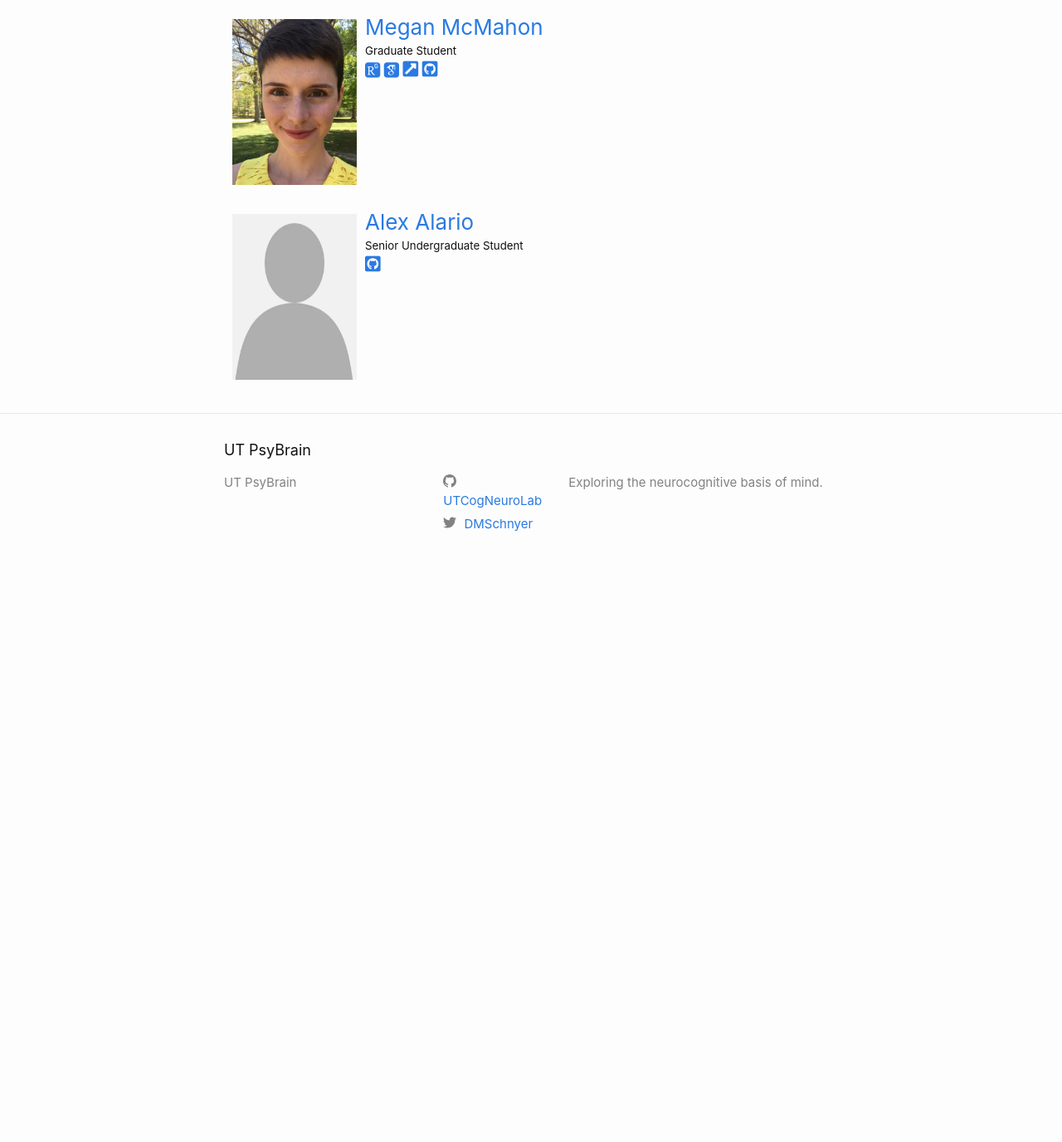
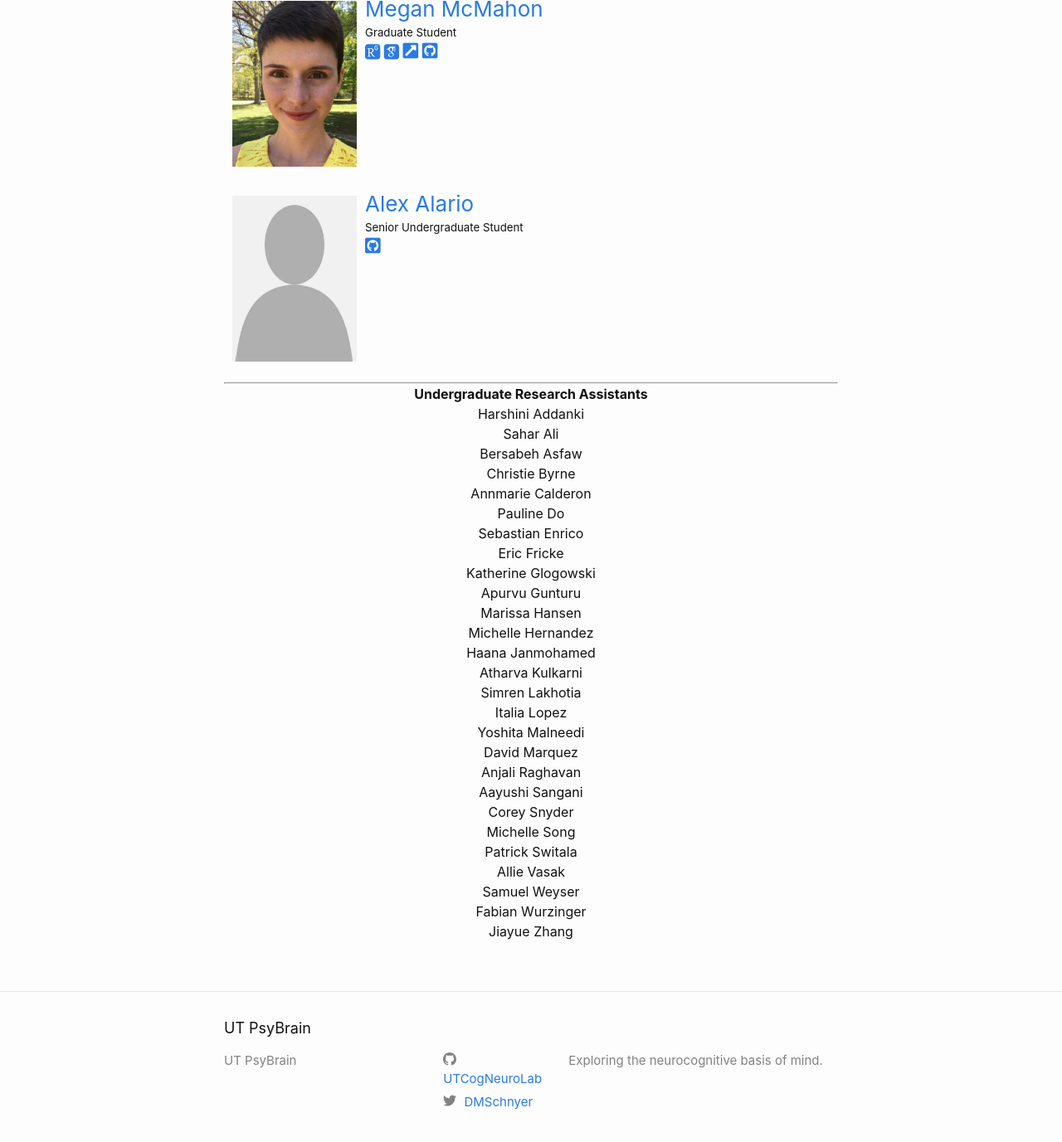
Before and after one commit to UTCogNeuroLab/UTCogNeuroLab.github.io, a Jekyll site: the page built from people.md, in a window 1280 px wide and 1400 px high, scrolled down 2465 px. Shown: the top 1377 px of the window at 83% size. Built offline with Jekyll 4.4.1, drawn with Linux system fonts in a browser that asks for light colours; nearby versions of some CDN libraries; some web fonts are replaced; before the commit the page ends 3168 px from its top, so only the background shows below that; some of the changed text lies outside the part shown.

Commit message:
Adding RAs and changing the line breaks on People tab

```diff
--- a/people.md
+++ b/people.md
@@ -7,26 +7,10 @@ permalink: /people/
 <center><strong><font size="15"> Meet our team! </font></strong></center>
 
 ![Team picture](/assets/team.jpg)
-____________________________________________________________________________________________________________________________________________________________________________________________________________________________________________________________________________________________________________________________________________
 
-<!--
+<!-- This line of code below adds in a break -->
 
-<center> Learn more about the team by clicking below! </center>
-
-<center><a href="/kimray/"> Kimberly Ray </a> </center>
-
-<center><a href="/derekpisner/"> Derek Pisner </a> </center>
-
-<center><a href="/esthergoeke/"> Esther Goeke </a> </center>
-
-<center><a href="/guadalupegonzalez/"> Guadalupe Gonzalez </a> </center>
-
-<center><a href="/meganmcmahon/"> Megan McMahon </a> </center>
-
-<center><a href="/nicholasgriffin/"> Nicholas Griffin </a> </center>
-
-<center><a href="/alexalario/"> Alex Alario </a> </center>
--->
+<hr>
 
 <div>
 
@@ -146,3 +130,37 @@ ________________________________________________________________________________
 <a href="https://github.com/alexalario" target="_blank"><i class="fab fa-github-square fa-lg"></i></a>
 
 </div>
+
+<p style="clear: both;">
+
+<hr>
+
+<center> <strong> Undergraduate Research Assistants </strong> </center>
+
+<center> Harshini Addanki </center>
+<center> Sahar Ali </center>
+<center> Bersabeh Asfaw </center>
+<center> Christie Byrne </center>
+<center> Annmarie Calderon </center>
+<center> Pauline Do </center>
+<center> Sebastian Enrico </center>
+<center> Eric Fricke </center>
+<center> Katherine Glogowski </center>
+<center> Apurvu Gunturu </center>
+<center> Marissa Hansen </center>
+<center> Michelle Hernandez </center>
+<center> Haana Janmohamed </center>
+<center> Atharva Kulkarni </center>
+<center> Simren Lakhotia </center>
+<center> Italia Lopez </center>
+<center> Yoshita Malneedi </center>
+<center> David Marquez </center>
+<center> Anjali Raghavan </center>
+<center> Aayushi Sangani </center>
+<center> Corey Snyder </center>
+<center> Michelle Song </center>
+<center> Patrick Switala </center>
+<center> Allie Vasak </center>
+<center> Samuel Weyser </center>
+<center> Fabian Wurzinger </center>
+<center> Jiayue Zhang</center>
```
